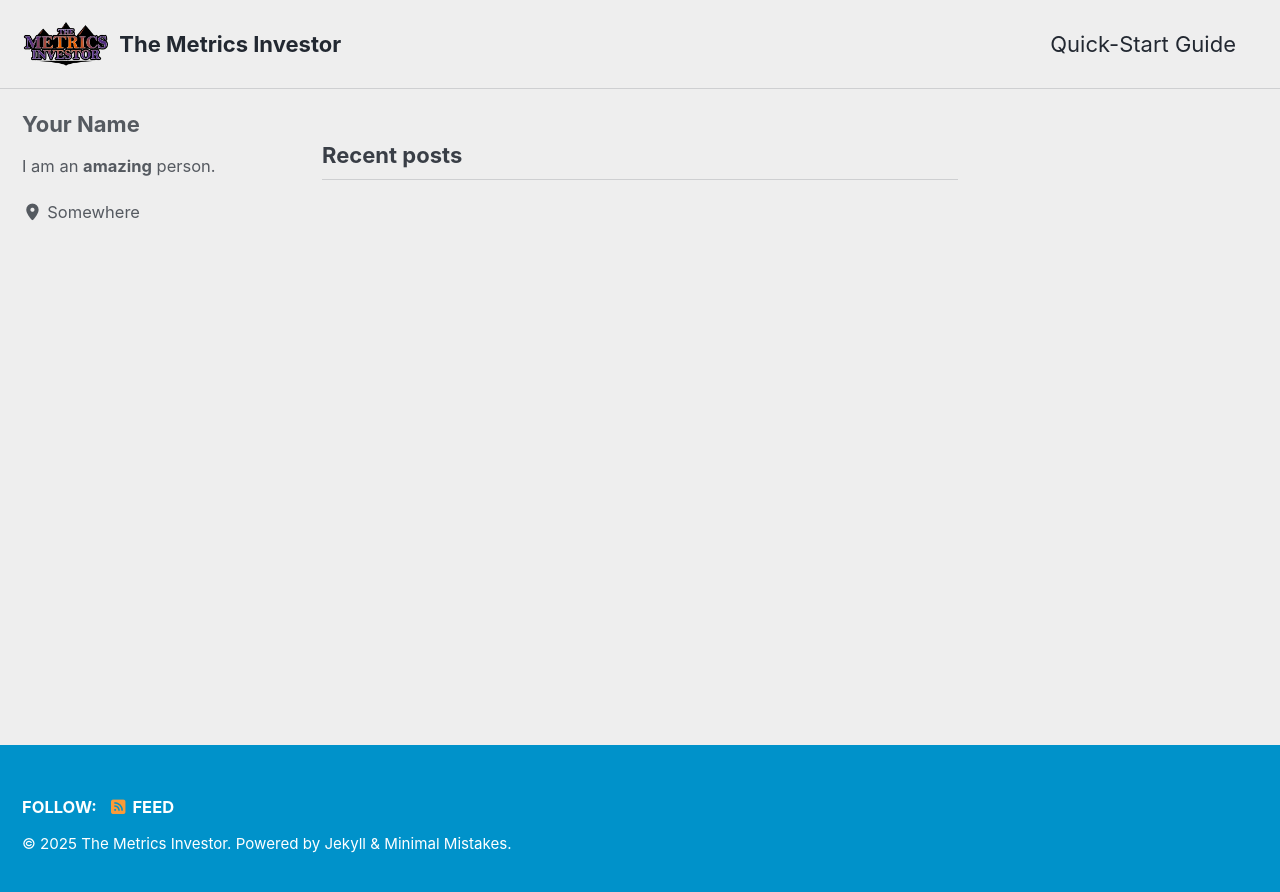
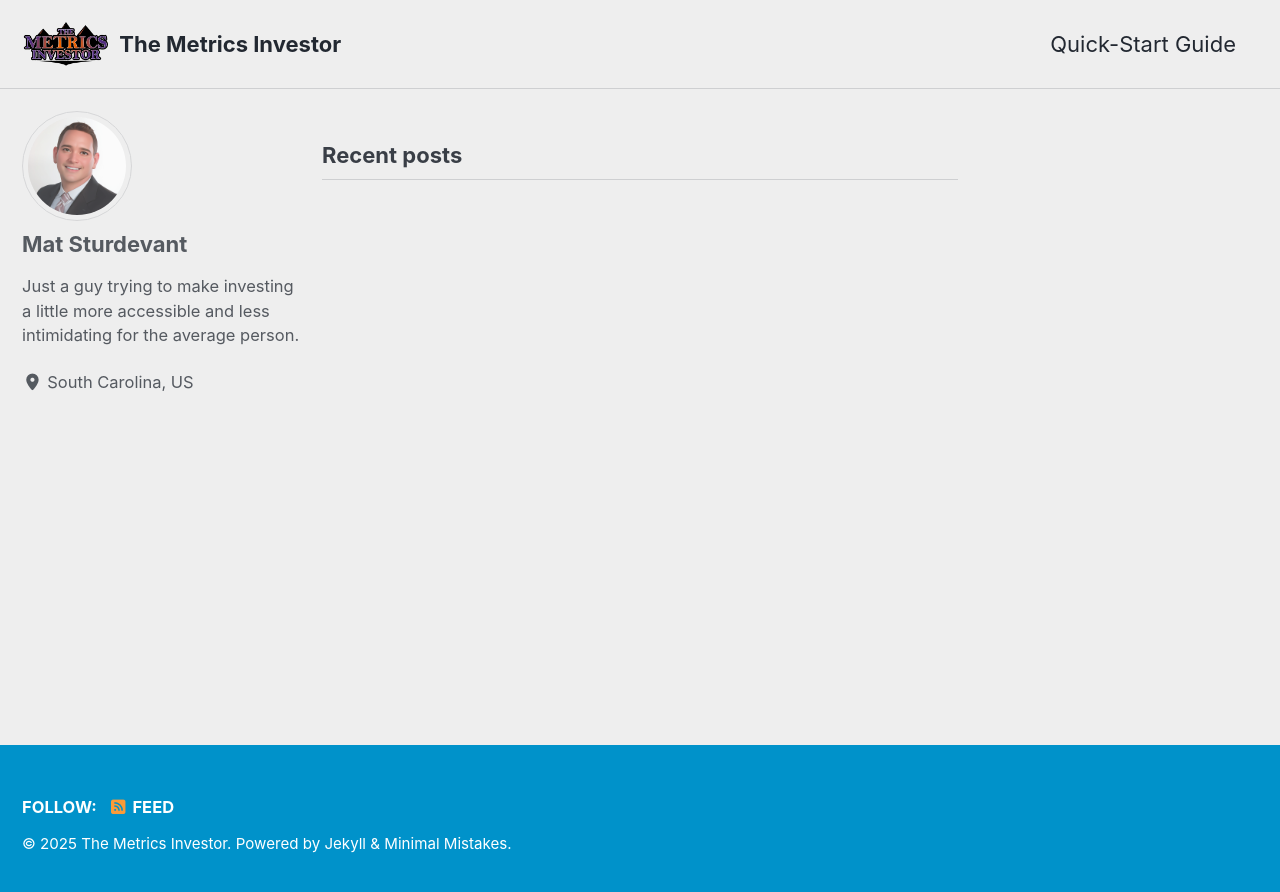
Before and after one commit to BreathHolder/TheMetricsInvestor, a Jekyll site: the page built from index.html, in a window 1280 px wide. Shown: the top 892 px of the page. Built offline with Jekyll 4.4.1, drawn with Linux system fonts in a browser that asks for light colours; cached includes are drawn as plain includes; the list of posts is cut into pages by our own code.

Commit message:
add in bio info

```diff
--- a/_config.yml
+++ b/_config.yml
@@ -113,10 +113,10 @@ analytics:
 
 # Site Author
 author:
-  name             : "Your Name"
-  avatar           : # path of avatar image, e.g. "/assets/images/bio-photo.jpg"
-  bio              : "I am an **amazing** person."
-  location         : "Somewhere"
+  name             : "Mat Sturdevant"
+  avatar           : "/assets/images/avatar.jpg" # path of avatar image, e.g. "/assets/images/bio-photo.jpg"
+  bio              : "Just a guy trying to make investing a little more accessible and less intimidating for the average person."
+  location         : "South Carolina, US"
   email            :
   links:
     - label: "Email"
```
Also changed, not shown: assets/images/avatar.jpg (added).
